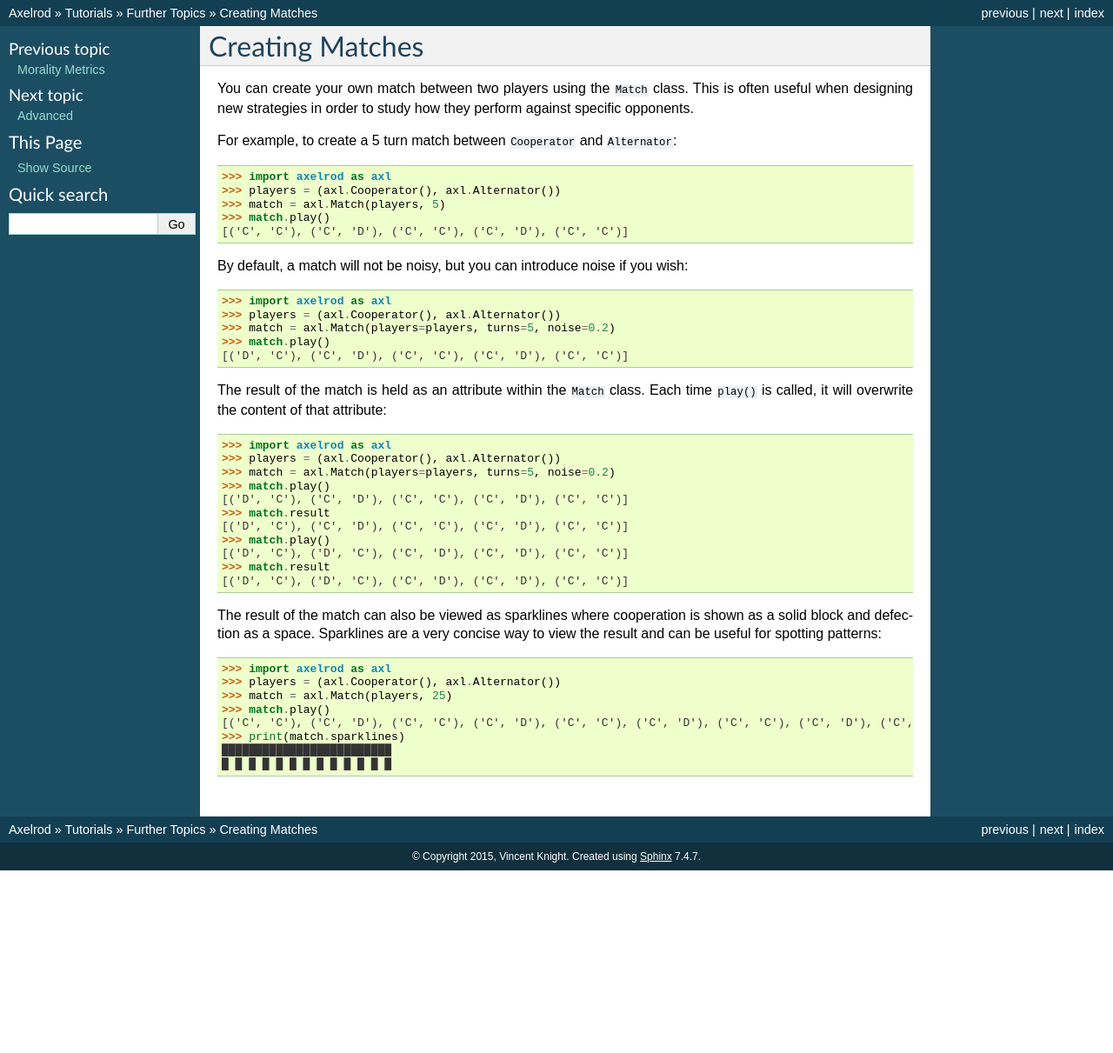
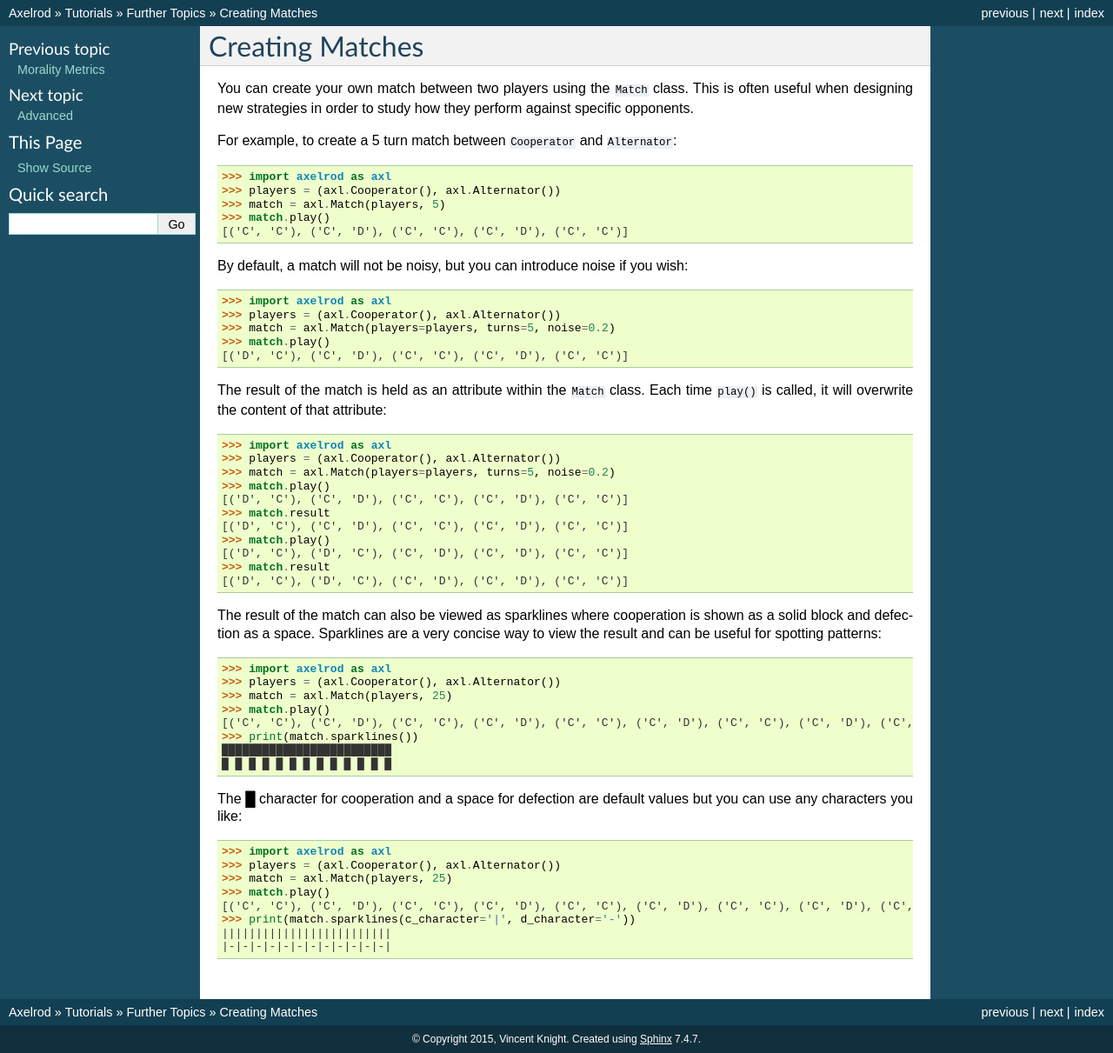
Before and after one commit to Axelrod-Python/Axelrod, a Sphinx documentation site: the page built from docs/tutorials/further_topics/creating_matches.rst, in a window 1280 px wide. Shown: the whole page at 87% size. Built offline with Sphinx 7.4.7, drawn with Linux system fonts in a browser that asks for light colours; before the commit the page ends 1001 px from its top, so only the background shows below that.

Commit message:
Add example for non-default sparkline characters

```diff
--- a/docs/tutorials/further_topics/creating_matches.rst
+++ b/docs/tutorials/further_topics/creating_matches.rst
@@ -49,6 +49,18 @@ way to view the result and can be useful for spotting patterns::
     >>> match = axl.Match(players, 25)
     >>> match.play()
     [('C', 'C'), ('C', 'D'), ('C', 'C'), ('C', 'D'), ('C', 'C'), ('C', 'D'), ('C', 'C'), ('C', 'D'), ('C', 'C'), ('C', 'D'), ('C', 'C'), ('C', 'D'), ('C', 'C'), ('C', 'D'), ('C', 'C'), ('C', 'D'), ('C', 'C'), ('C', 'D'), ('C', 'C'), ('C', 'D'), ('C', 'C'), ('C', 'D'), ('C', 'C'), ('C', 'D'), ('C', 'C')]
-    >>> print(match.sparklines) # doctest: +SKIP
+    >>> print(match.sparklines()) # doctest: +SKIP
     █████████████████████████
     █ █ █ █ █ █ █ █ █ █ █ █ █
+
+The █ character for cooperation and a space for defection are default values
+but you can use any characters you like::
+
+    >>> import axelrod as axl
+    >>> players = (axl.Cooperator(), axl.Alternator())
+    >>> match = axl.Match(players, 25)
+    >>> match.play()
+    [('C', 'C'), ('C', 'D'), ('C', 'C'), ('C', 'D'), ('C', 'C'), ('C', 'D'), ('C', 'C'), ('C', 'D'), ('C', 'C'), ('C', 'D'), ('C', 'C'), ('C', 'D'), ('C', 'C'), ('C', 'D'), ('C', 'C'), ('C', 'D'), ('C', 'C'), ('C', 'D'), ('C', 'C'), ('C', 'D'), ('C', 'C'), ('C', 'D'), ('C', 'C'), ('C', 'D'), ('C', 'C')]
+    >>> print(match.sparklines(c_character='|', d_character='-'))
+    |||||||||||||||||||||||||
+    |-|-|-|-|-|-|-|-|-|-|-|-|
```
